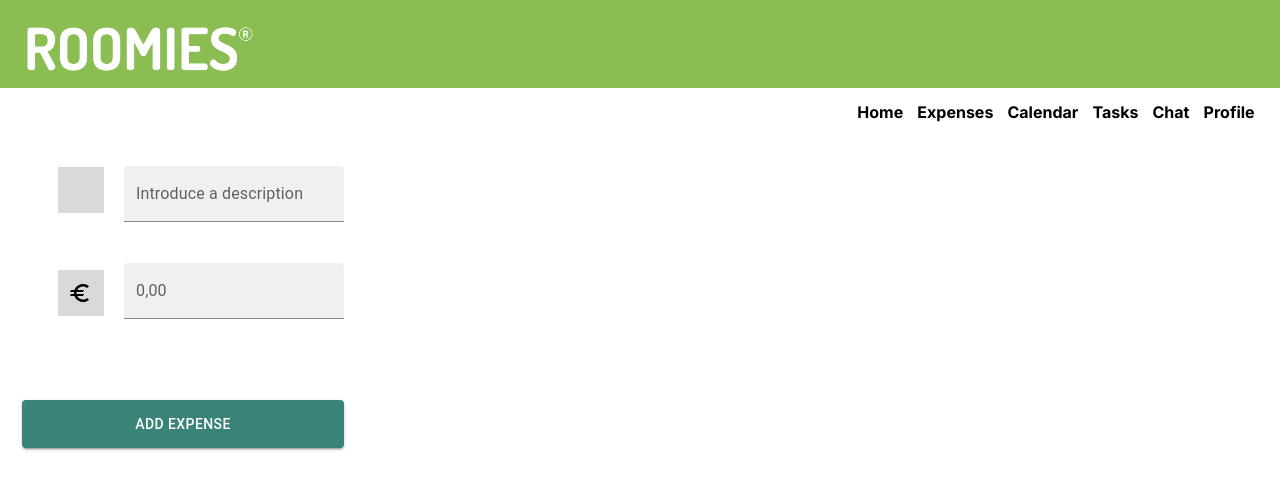
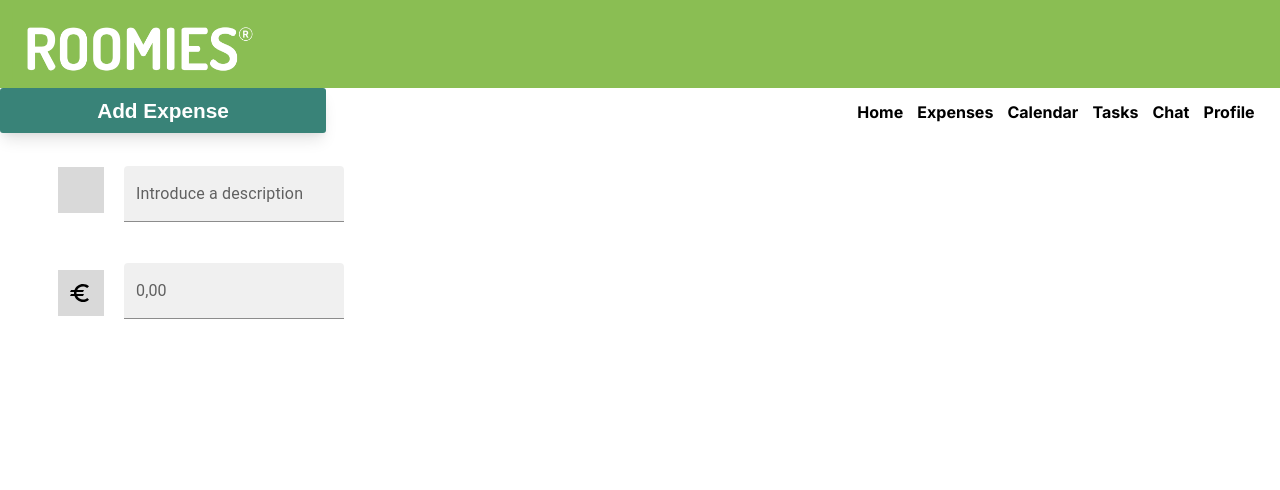
Before and after one commit to alber0087/roomies-app, a React (Vite) app: page /expenses/addexpense in a window 1280 px wide. Shown: the top 490 px of the page. Built offline with nearby package versions, Linux system fonts and the light colour scheme.

Commit message:
Funcionality added to Add Expense Page

```diff
--- a/src/pages/AddExpensePage/AddExpensePage.jsx
+++ b/src/pages/AddExpensePage/AddExpensePage.jsx
@@ -1,8 +1,29 @@
-import { Box, Button, TextField } from '@mui/material'
+import { Box, TextField } from '@mui/material'
 import EuroIcon from '@mui/icons-material/Euro'
+import './AddExpensePage.css'
+import { useState } from 'react'
+import { addExpense } from '../../services/expenses.service'
+import PrimaryBtn from '../../components/PrimaryBtn/PrimaryBtn'
 import './AddExpensePage.css'
 
 function AddExpensePage() {
+  const [expense, setExpense] = useState('')
+  const [price, setPrice] = useState(0)
+
+  const handleExpense = (e) => {
+    setExpense(e.target.value)
+    console.log(expense)
+  }
+
+  const handlePrice = (e) => {
+    setPrice(e.target.value)
+    console.log(price)
+  }
+
+  const addExpenseFunc = async () => {
+    await addExpense(expense, parseFloat(price.replace(',', '.')))
+  }
+
   return (
     <Box>
       <Box>
@@ -16,6 +37,7 @@ function AddExpensePage() {
             left: '124px',
             top: '166px',
           }}
+          onChange={handleExpense}
         />
       </Box>
       <Box>
@@ -23,28 +45,17 @@ function AddExpensePage() {
         <EuroIcon sx={{ position: 'absolute', left: '68px', top: '281px' }} />
         <TextField
           variant="filled"
-          label="0,00"
+          label="0,00" /* Se queda de titulo */
           sx={{
             position: 'absolute',
             width: '220px',
             left: '124px',
             top: '263px',
           }}
+          onChange={handlePrice}
         />
       </Box>
-      <Button
-        variant="contained"
-        sx={{
-          position: 'absolute',
-          left: '22px',
-          top: '400px',
-          width: '322px',
-          height: '48px',
-          backgroundColor: 'var(--secondary-color)',
-        }}
-      >
-        Add Expense
-      </Button>
+      <PrimaryBtn  value="Add Expense" callToAction={addExpenseFunc} />
     </Box>
   )
 }
--- a/src/pages/ExpensesPage/Expenses.jsx
+++ b/src/pages/ExpensesPage/Expenses.jsx
@@ -8,6 +8,7 @@ import {
 } from '@mui/material'
 import AccountCircleIcon from '@mui/icons-material/AccountCircle'
 import './Expenses.css'
+import { Link } from 'react-router-dom'
 
 function Expenses() {
   return (
@@ -55,7 +56,7 @@ function Expenses() {
           backgroundColor: 'var(--secondary-color)',
         }}
       >
-        Add Expense
+        <Link to='/expenses/addexpense'>Add Expense</Link>
       </Button>
     </Box>
   )
--- /dev/null
+++ b/src/services/expenses.service.js
@@ -0,0 +1,16 @@
+import { api } from "./api";
+
+export const addExpense = async (expense, price) => {
+    try {
+        const { data } = await api.post('/expenses/profile', { name: expense, price },
+        {
+            headers: {
+                token: localStorage.getItem('token')
+            }
+        })
+        console.log(data)
+        console.log('hola')
+    } catch (error) {
+        console.error('Errado', error)
+    }
+}
```
